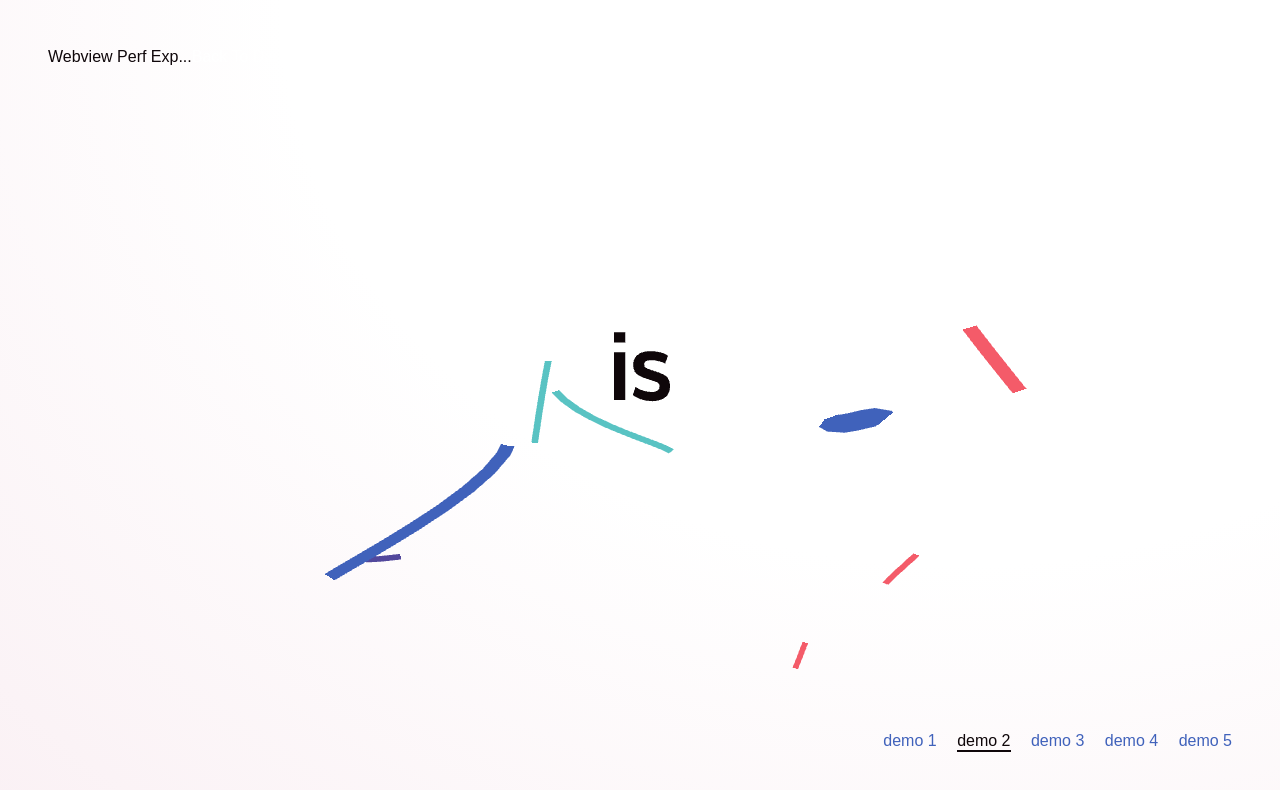
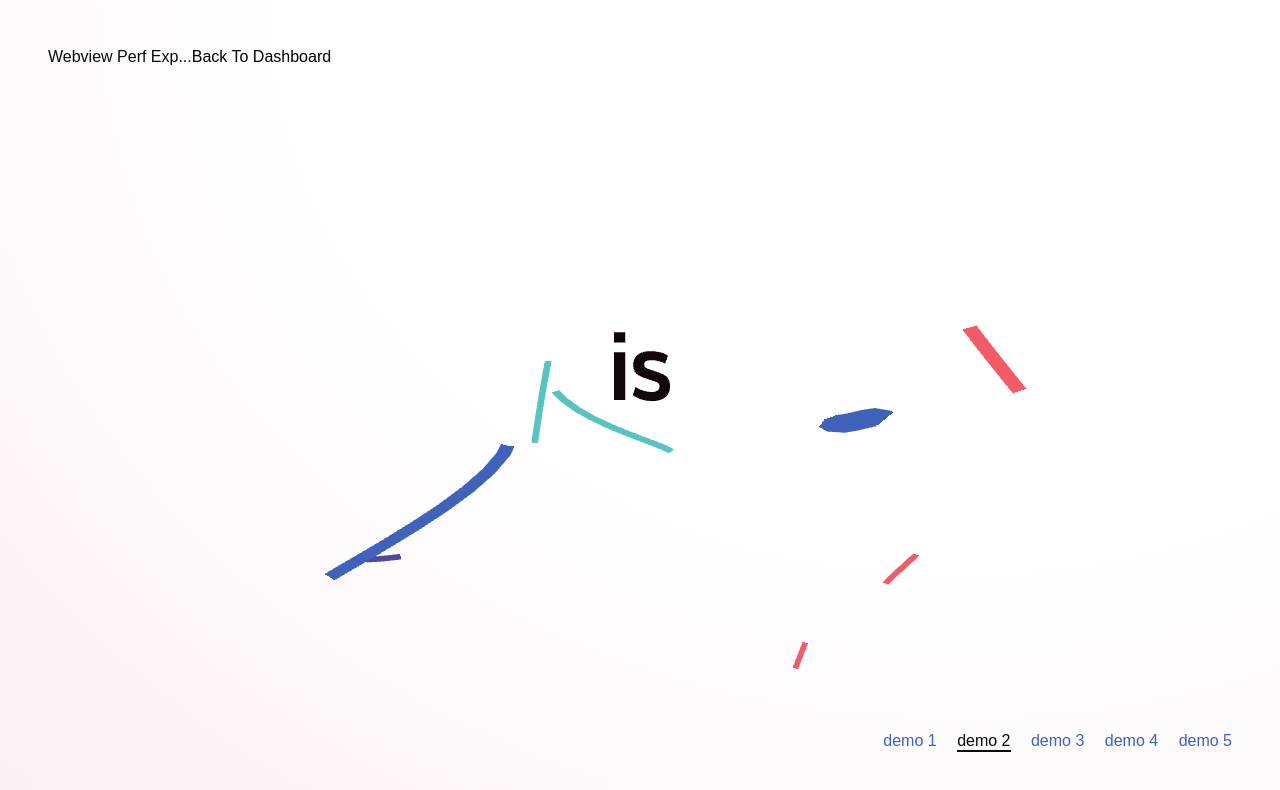
Before and after one commit to mastermac/w2, a plain HTML site: page demo2.html in a window 1280 px wide. Drawn offline with Linux system fonts and the light colour scheme; animation ran at ten frames a second.

Commit message:
Update demo2.html

```diff
--- a/demo2.html
+++ b/demo2.html
@@ -13,7 +13,7 @@
 			<div class="frame">
 				<div class="frame__title-wrap">
 					<h1 class="frame__title">Webview Perf Exp...</h1>
-					<a href="https://mastermac.github.io/mmv/dashboard.html" class="frame__title" style="text-transform: initial;color:white;">Back To Dashboard</a>
+					<a href="https://mastermac.github.io/mmv/dashboard.html" class="frame__title" style="text-transform: initial;color:black;">Back To Dashboard</a>
 				</div>
 				<div class="frame__demos">
 					<a href="index.html" class="frame__demo">demo 1</a>
```
